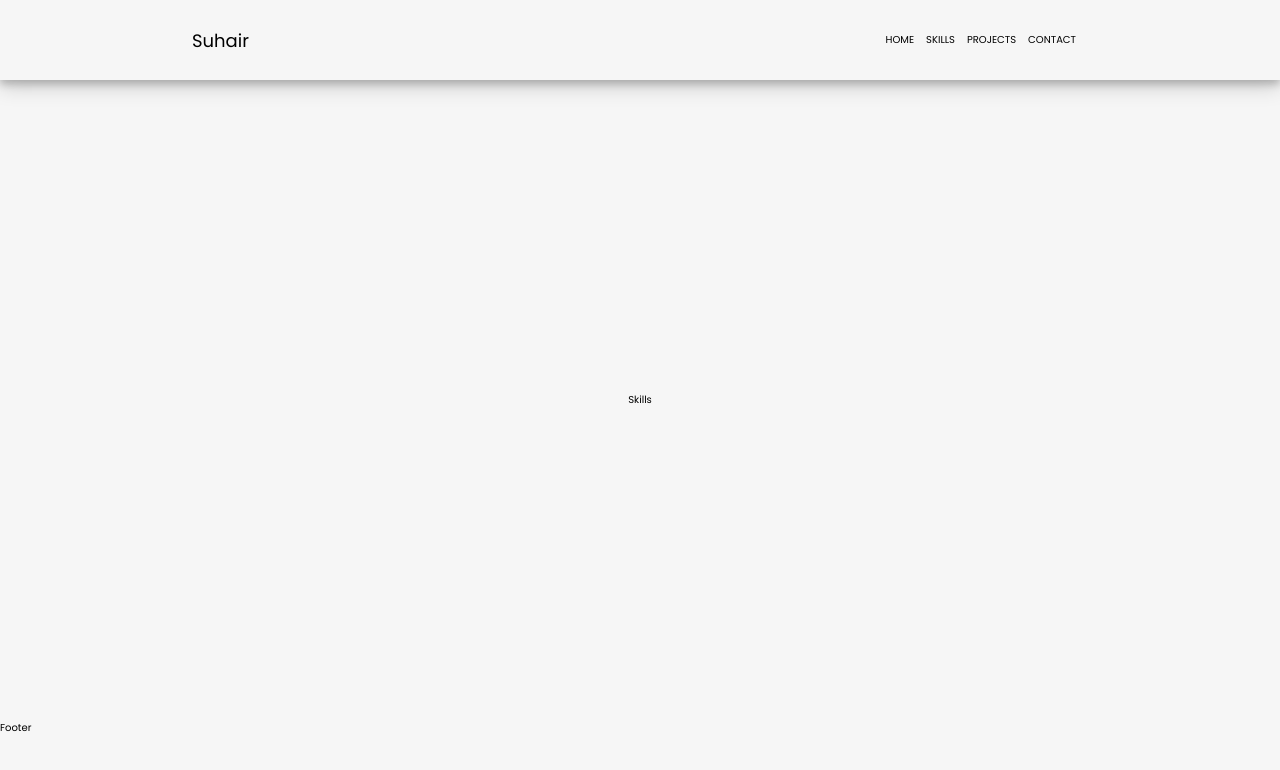
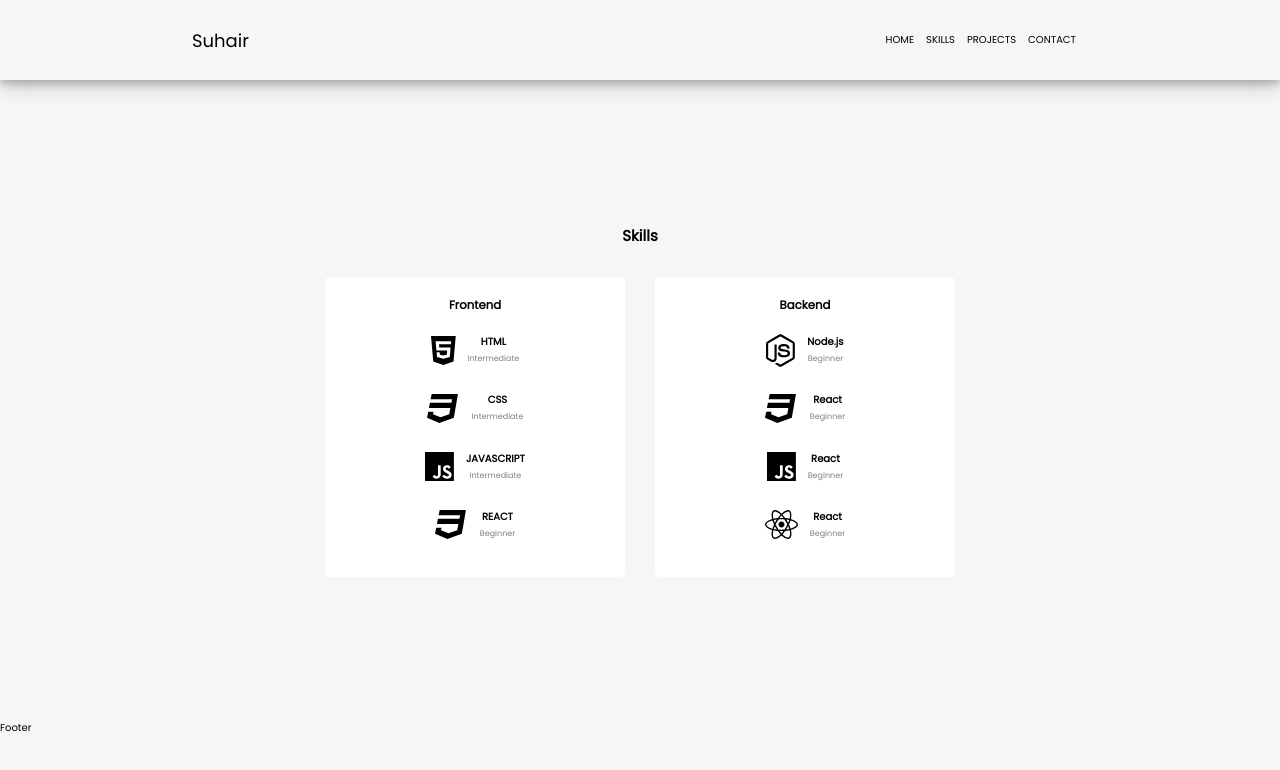
Before and after one commit to Suha995/portfolio-react, a React (Create React App) app: page /skills in a window 1280 px wide. Shown: the top 770 px of the page. Built offline with nearby package versions, Linux system fonts and the light colour scheme; the HTML template or start-up script is replaced by a standard one.

Commit message:
add the skills section

```diff
--- a/package.json
+++ b/package.json
@@ -3,6 +3,10 @@
   "version": "0.1.0",
   "private": true,
   "dependencies": {
+    "@fortawesome/fontawesome-svg-core": "^6.2.1",
+    "@fortawesome/free-brands-svg-icons": "^6.2.1",
+    "@fortawesome/free-solid-svg-icons": "^6.2.1",
+    "@fortawesome/react-fontawesome": "^0.2.0",
     "@testing-library/jest-dom": "^5.16.5",
     "@testing-library/react": "^13.4.0",
     "@testing-library/user-event": "^13.5.0",
--- a/src/components/skills.js
+++ b/src/components/skills.js
@@ -1,6 +1,86 @@
-import React from "react";
+import { FontAwesomeIcon } from "@fortawesome/react-fontawesome";
+import {
+  faHtml5,
+  faCss3,
+  faJs,
+  faReact,
+  faNodeJs,
+  faCheck,
+} from "@fortawesome/free-brands-svg-icons";
 const Skills = () => {
-  return <div className="skills">Skills</div>;
+  return (
+    <div className="skills">
+      <h2>Skills</h2>
+      <div className="boxes">
+        <div className="box">
+          <h3>Frontend</h3>
+          <div className="front-skills">
+            <div className="skill">
+              <FontAwesomeIcon className="icon" icon={faHtml5} />
+              <div className="caption">
+                <h4>HTML</h4>
+                <span>Intermediate</span>
+              </div>
+            </div>
+            <div className="skill">
+              <FontAwesomeIcon className="icon" icon={faCss3} />
+              <div className="caption">
+                <h4>CSS</h4>
+                <span>Intermediate</span>
+              </div>
+            </div>
+            <div className="skill">
+              <FontAwesomeIcon className="icon" icon={faJs} />
+              <div className="caption">
+                <h4>JAVASCRIPT</h4>
+                <span>Intermediate</span>
+              </div>
+            </div>
+            <div className="skill">
+              <FontAwesomeIcon className="icon" icon={faCss3} />
+              <div className="caption">
+                <h4>REACT</h4>
+                <span>Beginner</span>
+              </div>
+            </div>
+          </div>
+        </div>
+        <div className="box">
+          <h3>Backend</h3>
+          <div className="back-skills">
+            <div className="skill">
+              <FontAwesomeIcon className="icon" icon={faNodeJs} />
+              <div className="caption">
+                <h4>Node.js</h4>
+                <span>Beginner</span>
+              </div>
+            </div>
+            <div className="skill">
+              <FontAwesomeIcon className="icon" icon={faCss3} />
+              <div className="caption">
+                <h4>React</h4>
+                <span>Beginner</span>
+              </div>
+            </div>
+            <div className="skill">
+              <FontAwesomeIcon className="icon" icon={faJs} />
+              <div className="caption">
+                <h4>React</h4>
+                <span>Beginner</span>
+              </div>
+            </div>
+            <div className="skill">
+              <FontAwesomeIcon className="icon" icon={faReact} />
+              <div className="caption">
+                <h4>React</h4>
+                <span>Beginner</span>
+              </div>
+            </div>
+          </div>
+        </div>
+      </div>
+    </div>
+  );
 };
 
 export default Skills;
--- a/src/index.scss
+++ b/src/index.scss
@@ -17,11 +17,19 @@ body {
   background-color: $primary;
   font-family: "Poppins";
 
+  // .App {
+  //   position: relative;
+  //   overflow-y: auto;
+  //   overscroll-behavior-y: contain;
+  //   // scroll-snap-type: y mandatory;
+  //   height: 200vh;
+  //   width: 100%;
+  // }
+
   /* Navbar */
   .navbar {
     width: 100vw;
     height: 10vh;
-    // border-bottom: 1px solid $line;
     box-shadow: 0 4px 8px 0 rgba(0, 0, 0, 0.2), 0 6px 20px 0 rgba(0, 0, 0, 0.19);
     display: flex;
     align-items: center;
@@ -202,14 +210,48 @@ body {
         justify-content: center;
         align-items: center;
         gap: 3rem;
-      }
 
-      .box1,
-      .box2 {
-        background-color: white;
-        border-radius: 5px;
-        width: 25rem;
-        height: 25rem;
+        .box {
+          background-color: white;
+          border-radius: 5px;
+          width: 30rem;
+          height: 30rem;
+          padding: 20px;
+          text-align: center;
+          h3 {
+            margin-bottom: 2rem;
+          }
+          .front-skills,
+          .back-skills {
+            height: 80%;
+            display: flex;
+            flex-direction: column;
+            align-items: center;
+            justify-content: space-between;
+            flex-wrap: wrap;
+            .skill {
+              display: flex;
+              justify-content: center;
+              align-items: center;
+              gap: 1.2rem;
+
+              .icon {
+                font-size: 3.3rem;
+                display: block;
+              }
+              .caption {
+                h4 {
+                  font-size: 1rem;
+                  margin-bottom: 0;
+                }
+                span {
+                  font-size: 0.8rem;
+                  color: grey;
+                }
+              }
+            }
+          }
+        }
       }
     }
   }
```
Also changed, not shown: 1 other file (tests, documents, lock files or other folders).
